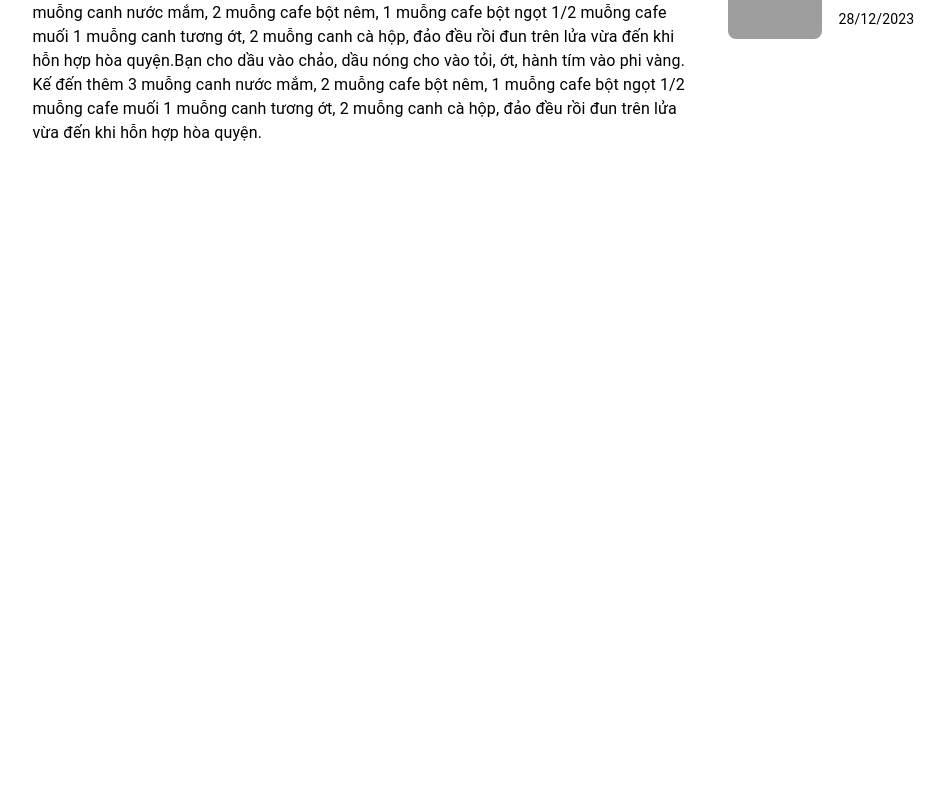
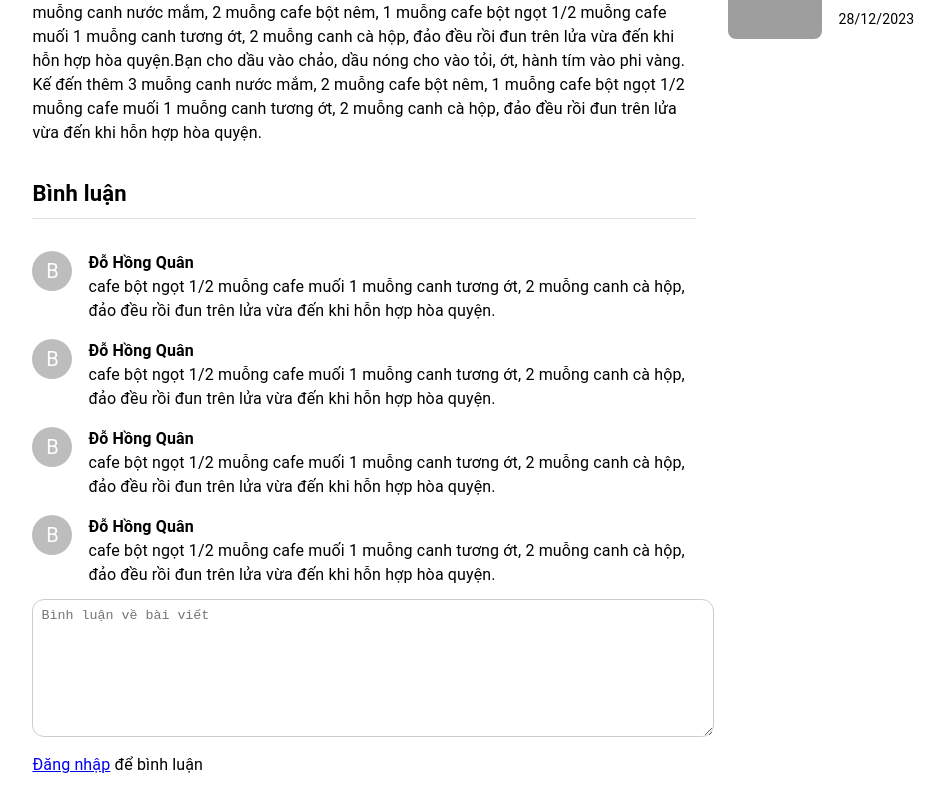
Before and after one commit to quandhhe151315/SEP490_G55_SPR24_FE, a React (Create React App) app in the folder kitchendelights/: page /blog/1 in a window 1280 px wide. Shown: the part 778-1563 px from the top of the page, without its empty margins (102-1047 px from the left). Before the commit the page ends 931 px from the top, so only its background shows below. Built offline with nearby package versions, Linux system fonts and the light colour scheme; grey boxes are pictures that could not be loaded; what @tiptap/extension-subscript, @tiptap/extension-superscript would draw is missing.

Commit message:
Add function blog comment

```diff
--- a/kitchendelights/src/components/QuillEditor.jsx
+++ /dev/null
@@ -1,9 +0,0 @@
-import { useState } from 'react';
-import ReactQuill from 'react-quill';
-import 'react-quill/dist/quill.snow.css'
-export default function QuillEditor(){
-    const [value, setValue] = useState('');
-    return(
-        <ReactQuill theme="snow" value={value} onChange={setValue}/>
-    )
-}
--- /dev/null
+++ b/kitchendelights/src/containers/blog/blogDetail/BlogComment.jsx
@@ -0,0 +1,62 @@
+import {
+    Button,
+    Divider,
+    Stack,
+    TextareaAutosize,
+    Typography,
+  } from "@mui/material";
+  import React from "react";
+  import BlogCommentItem from "./BlogCommentItem";
+  import { Link } from "react-router-dom";
+
+  export default function BlogComment() {
+    return (
+      <Stack mt={4}>
+        <Stack>
+          <Typography fontSize={22} fontWeight={600}>
+            Bình luận
+          </Typography>
+        </Stack>
+        <Divider sx={{ width: "100%", mt: 1 }} />
+        <Stack rowGap={2} mt={4}>
+          {Array.from({ length: 4 })
+            ?.map((item, index) => {
+              return {
+                x: "index",
+              };
+            })
+            ?.map((item, index) => (
+              <BlogCommentItem key={index} />
+            ))}
+        </Stack>
+        <Stack
+          sx={{
+            display: "flex",
+            flexDirection: "column",
+            justifyContent: "start",
+            alignItems: "start",
+          }}
+        >
+          <TextareaAutosize
+            minRows={8}
+            maxRows={12}
+            style={{
+              borderRadius: "12px",
+              borderColor: "#ccc",
+              outline: "none",
+              marginTop: "12px",
+              padding: "8px",
+              width: "100%",
+            }}
+            placeholder="Bình luận về bài viết"
+          />
+          <Typography mt={2}>
+            <Link>Đăng nhập</Link> để bình luận
+          </Typography>
+          {/* <Button variant="contained" sx={{ width: "120px", mt: 2 }}>
+            Bình luận
+          </Button> */}
+        </Stack>
+      </Stack>
+    );
+  }
--- /dev/null
+++ b/kitchendelights/src/containers/blog/blogDetail/BlogCommentItem.jsx
@@ -0,0 +1,17 @@
+import { Avatar, Stack, Typography } from "@mui/material";
+import React from "react";
+
+export default function BlogCommentItem() {
+  return (
+    <Stack direction={"row"} columnGap={2}>
+      <Avatar>B</Avatar>
+      <Stack>
+        <Typography fontWeight={600}>Đỗ Hồng Quân</Typography>
+        <Typography>
+          cafe bột ngọt 1/2 muỗng cafe muối 1 muỗng canh tương ớt, 2 muỗng canh
+          cà hộp, đảo đều rồi đun trên lửa vừa đến khi hỗn hợp hòa quyện.
+        </Typography>
+      </Stack>
+    </Stack>
+  );
+}
--- a/kitchendelights/src/containers/blog/blogDetail/index.jsx
+++ b/kitchendelights/src/containers/blog/blogDetail/index.jsx
@@ -9,6 +9,7 @@ import {
   import React from "react";
   import BlogContent from "./BlogContent";
   import BlogSearch from "./BlogSearch";
+import BlogComment from "./BlogComment";
 
   export default function BlogDetail() {
     const breadcrumbs = [
@@ -54,6 +55,7 @@ import {
           <Grid container columnSpacing={4}>
             <Grid item xs={8}>
               <BlogContent />
+              <BlogComment/>
             </Grid>
             <Grid item xs={4}>
               <BlogSearch />
--- a/kitchendelights/src/containers/blog/createBlog/index.jsx
+++ b/kitchendelights/src/containers/blog/createBlog/index.jsx
@@ -1,7 +1,6 @@
 
 import { TextField, Typography, Stack,Box,Select,MenuItem } from '@mui/material';
 import React from 'react';
-import QuillEditor from '../../../components/QuillEditor';
 export default function CreateBlog(){
   return (
     <form>
@@ -34,7 +33,7 @@ export default function CreateBlog(){
     />
     </Stack>
     <Stack>
-      <QuillEditor/>
+
     </Stack>
   </Box>
   </form>
```
